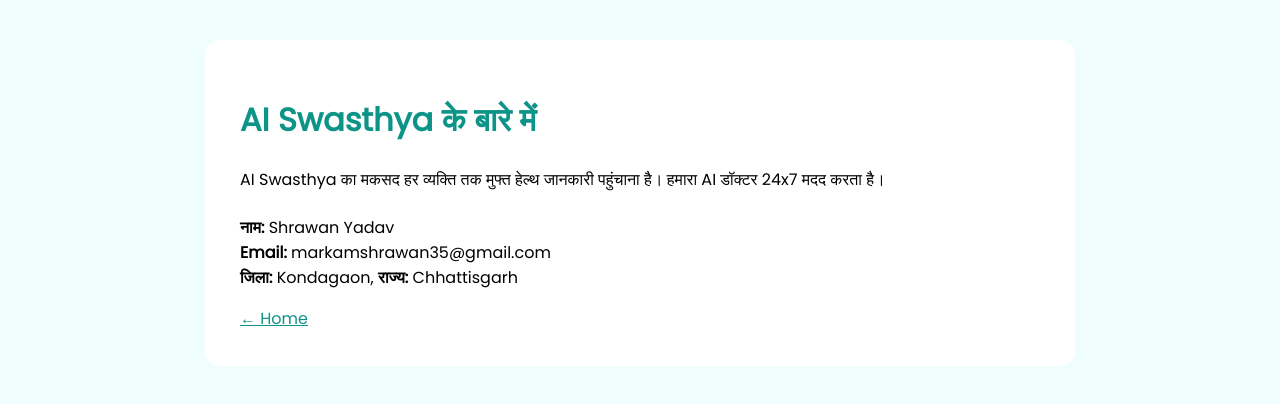
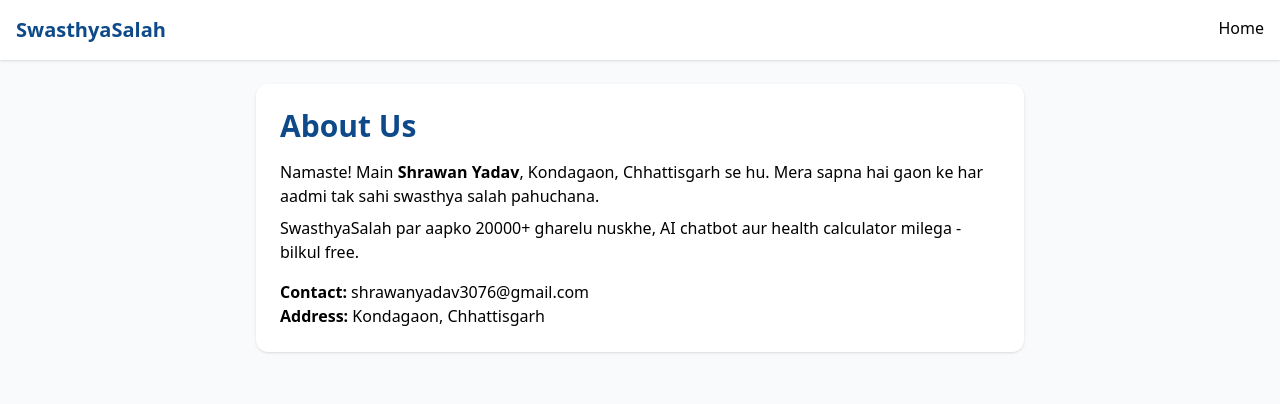
Before and after one commit to shrawanyadav3076-design/Aiswasthya, a plain HTML site: page about.html in a window 1280 px wide. Drawn offline with nearby package versions, Linux system fonts and the light colour scheme.

Commit message:
Update about.html

```diff
--- a/about.html
+++ b/about.html
@@ -1,2 +1,8 @@
-<!DOCTYPE html><html lang="hi"><head><meta charset="UTF-8"><meta name="viewport" content="width=device-width, initial-scale=1.0"><title>About - AI Swasthya</title><style>body{font-family:'Poppins';background:#f0fdfd;margin:0}.container{max-width:800px;margin:40px auto;background:white;padding:35px;border-radius:15px}</style><link href="https://fonts.googleapis.com/css2?family=Poppins&display=swap" rel="stylesheet"></head>
-<body><div class="container"><h1 style="color:#0d9488;">AI Swasthya के बारे में</h1><p style="line-height:1.8;margin-top:15px">AI Swasthya का मकसद हर व्यक्ति तक मुफ्त हेल्थ जानकारी पहुंचाना है। हमारा AI डॉक्टर 24x7 मदद करता है।</p><p style="margin-top:20px"><b>नाम:</b> Shrawan Yadav<br><b>Email:</b> markamshrawan35@gmail.com<br><b>जिला:</b> Kondagaon, <b>राज्य:</b> Chhattisgarh</p><a href="index.html" style="color:#0d9488;">← Home</a></div></body></html>
+<!DOCTYPE html><html lang="hi"><head><meta charset="UTF-8"><meta name="viewport" content="width=device-width, initial-scale=1.0"><title>About - SwasthyaSalah</title><script src="https://cdn.tailwindcss.com"></script></head>
+<body class="bg-gray-50"><header class="bg-white shadow p-4 flex justify-between"><a href="index.html" class="font-bold text-xl text-[#0e4a8a]">SwasthyaSalah</a><a href="index.html">Home</a></header>
+<div class="max-w-3xl mx-auto p-6 bg-white mt-6 rounded-xl shadow">
+<h1 class="text-3xl font-bold text-[#0e4a8a]">About Us</h1>
+<p class="mt-4">Namaste! Main <b>Shrawan Yadav</b>, Kondagaon, Chhattisgarh se hu. Mera sapna hai gaon ke har aadmi tak sahi swasthya salah pahuchana.</p>
+<p class="mt-2">SwasthyaSalah par aapko 20000+ gharelu nuskhe, AI chatbot aur health calculator milega - bilkul free.</p>
+<p class="mt-4"><b>Contact:</b> shrawanyadav3076@gmail.com<br><b>Address:</b> Kondagaon, Chhattisgarh</p>
+</div></body></html>
```
